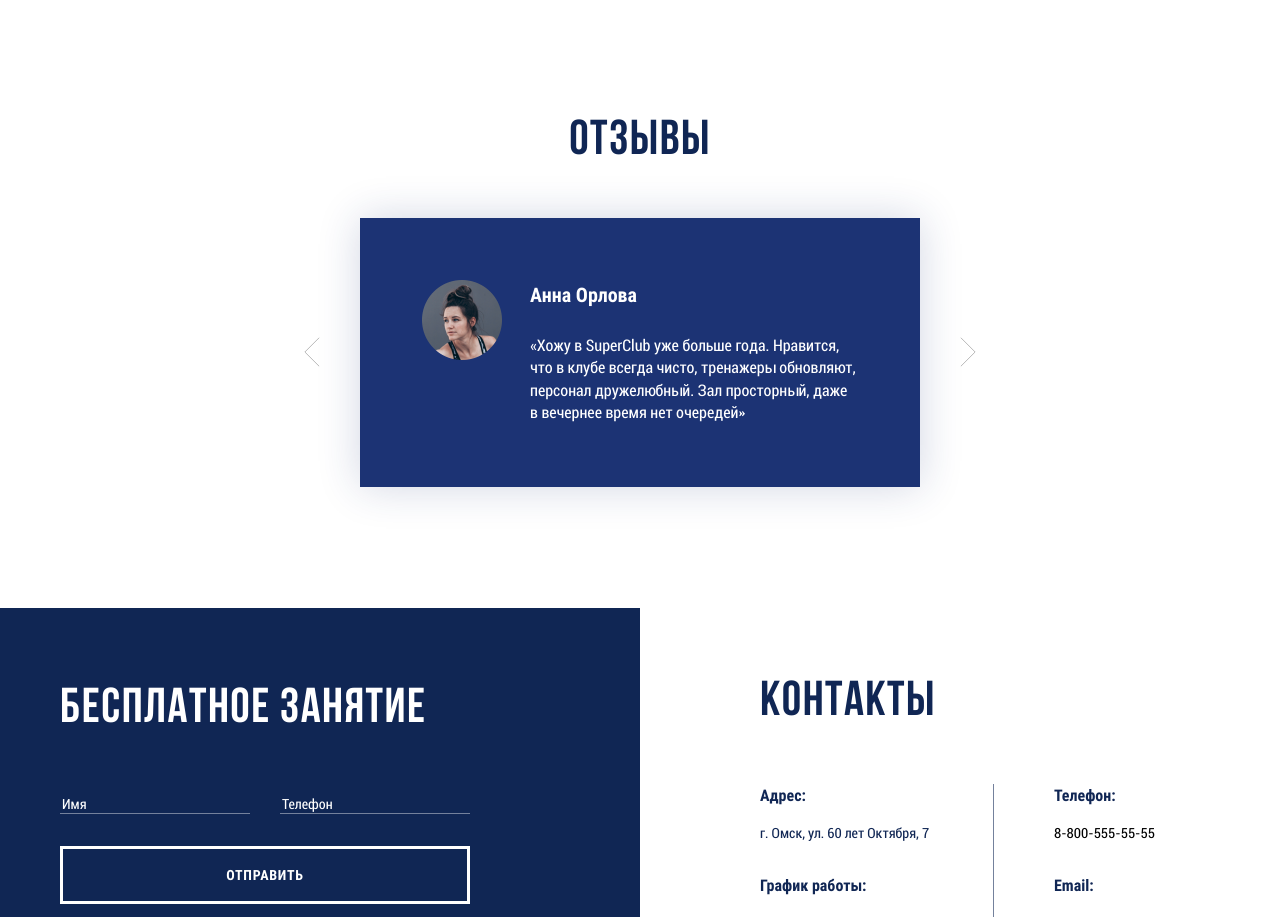
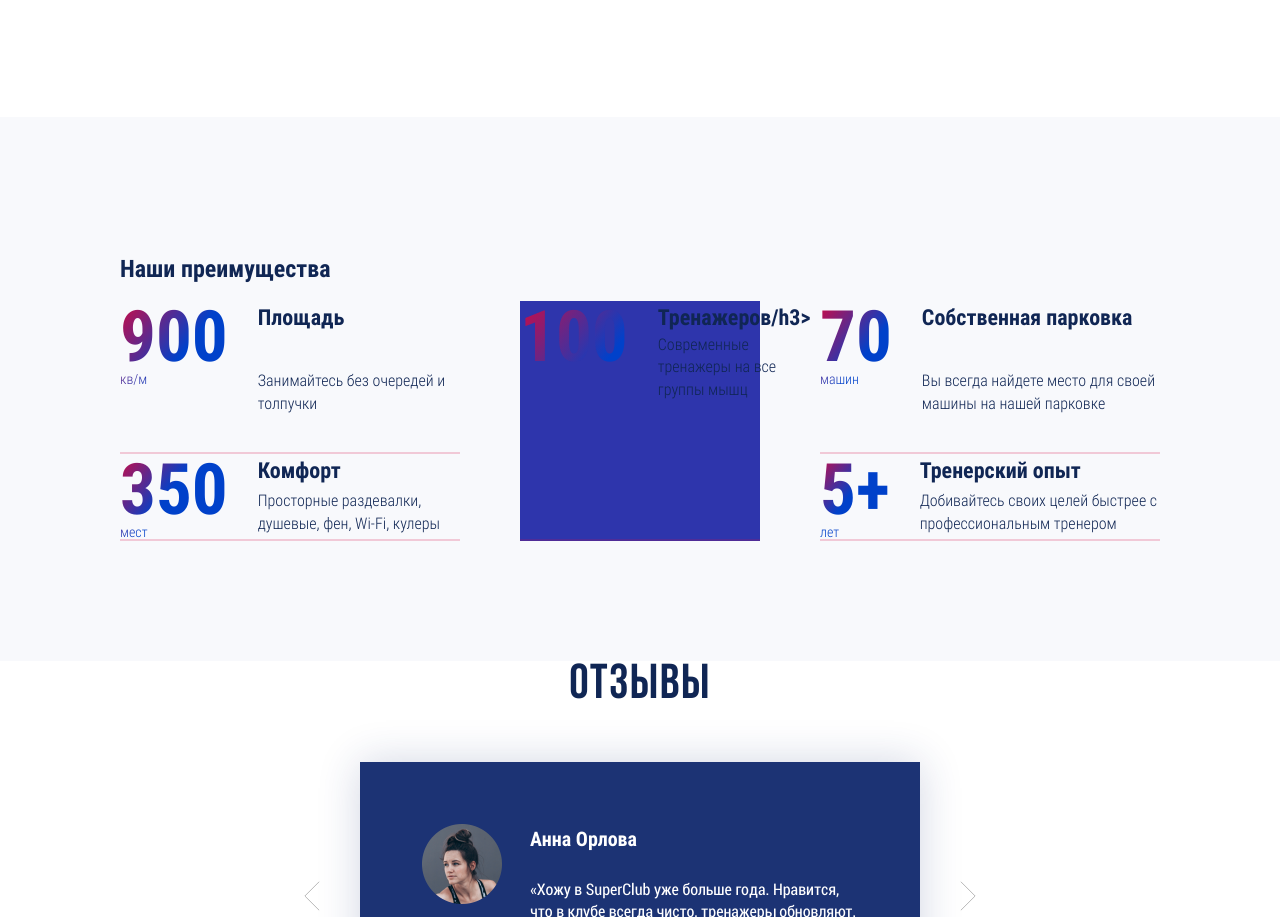
Before and after one commit to dmitry-drobishev/fitness-center, a website built with webpack: page source/index.html in a window 1280 px wide. Shown: the part 2824-3741 px from the top of the page. Built offline with nearby package versions, Linux system fonts and the light colour scheme; files whose address does not match are found by name.

Commit message:
advantages (разметка, начал десктоп)

```diff
--- a/source/index.html
+++ b/source/index.html
@@ -192,6 +192,45 @@
           </div>
         </section>
 
+        <section class="advantages">
+          <div class="advantages__wrapper">
+            <h2>Наши преимущества</h2>
+
+            <ul class="advantages__list">
+              <li class="advantages__item">
+                <p>900 <span>кв/м</span></p>
+                <h3>Площадь</h3>
+                <span>Занимайтесь без очередей и толпучки</span>
+              </li>
+
+              <li class="advantages__item">
+                <p>70 <span>машин</span></p>
+                <h3>Собственная парковка</h3>
+                <span>Вы всегда найдете место для своей машины на нашей парковке</span>
+              </li>
+
+              <li class="advantages__item advantages__item--center">
+                <p>100</p>
+                <h3>Тренажеров/h3>
+                <span>Современные тренажеры на все группы мышц</span>
+              </li>
+
+              <li class="advantages__item">
+                <p>350<span>мест</span></p>
+                <h3>Комфорт</h3>
+                <span>Просторные раздевалки, душевые, фен, Wi-Fi, кулеры</span>
+              </li>
+
+              <li class="advantages__item">
+                <p>5+<span>лет</span></p>
+                <h3>Тренерский опыт</h3>
+                <span>Добивайтесь своих целей быстрее с профессиональным тренером</span>
+              </li>
+            </ul>
+
+          </div>
+        </section>
+
         <section class="reviews">
 
           <h2>Отзывы</h2>
--- /dev/null
+++ b/source/sass/blocks/advantages.scss
@@ -0,0 +1,65 @@
+.advantages {
+  background-color: $color-ghost-white;
+}
+
+.advantages__wrapper {
+  width: 1040px;
+  margin: 0 auto;
+  padding: 120px 0;
+}
+
+.advantages__list {
+  margin: 0;
+  padding: 0;
+  list-style: none;
+  display: grid;
+  grid-template-columns: 340px 240px 340px;
+  grid-template-rows: 153px;
+  column-gap: 60px;
+}
+
+.advantages__item {
+  display: grid;
+  grid-template-columns: auto 1fr;
+  column-gap: 30px;
+  border-bottom: 2px solid rgba(209, 10, 66, 0.2);
+
+  &--center {
+    grid-row: 1 / 3;
+    grid-column: 2 / 3;
+    background-color: $color-persian-blue;
+  }
+
+  h3 {
+    font-weight: 700;
+    font-size: 22px;
+    line-height: 150%;
+    margin: 0;
+  }
+
+  p {
+    grid-row: 1 / 3;
+    font-weight: 700;
+    font-size: 71px;
+    line-height: 100%;
+    background: linear-gradient(127.61deg, #D10A42 0%, #0041CA 45.58%);
+    -webkit-background-clip: text;
+    -webkit-text-fill-color: transparent;
+    background-clip: text;
+    // text-fill-color: transparent;
+    margin: 0;
+
+    span {
+      font-size: 14px;
+      line-height: 100%;
+      color: $color-persian-blue;
+    }
+  }
+
+  span {
+    display: block;
+    font-weight: 300;
+    font-size: 16px;
+    line-height: 140%;
+  }
+}
--- a/source/sass/style.scss
+++ b/source/sass/style.scss
@@ -24,6 +24,7 @@
 @import "blocks/gym";
 @import "blocks/membership";
 @import "blocks/promo";
+@import "blocks/advantages";
 @import "blocks/reviews";
 @import "blocks/free-contacts-wrapper";
 @import "blocks/contacts";
--- a/source/sass/variables.scss
+++ b/source/sass/variables.scss
@@ -23,6 +23,7 @@ $color-torch-red:                   #ed0233;
 $color-black-russian:               #030a1a;
 $color-light-slate-grey:            #74819c;
 $color-resolution-blue:             #1c3374;
+$color-persian-blue:                #2E35AC;
 
 // Gradient
 
```
Also changed, not shown: build/css/style.css, build/css/style.min.css, build/index.html, 1 other file.
